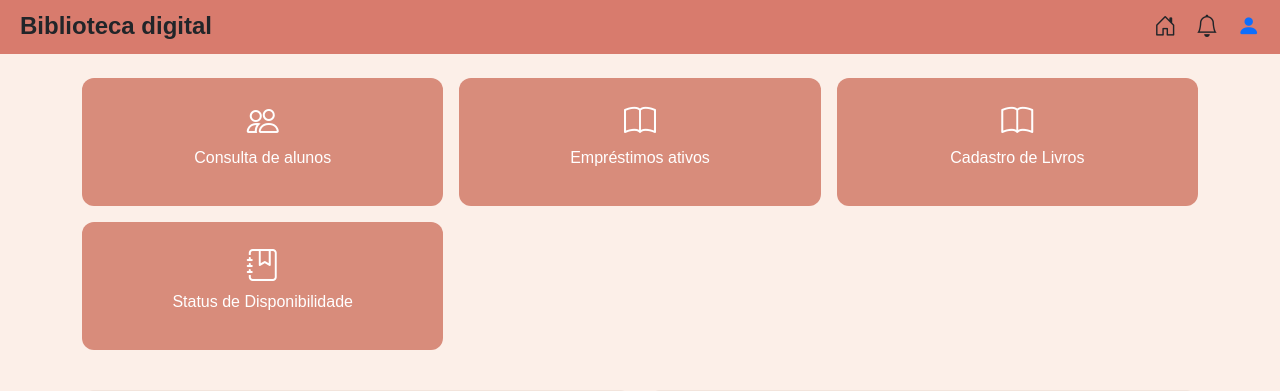
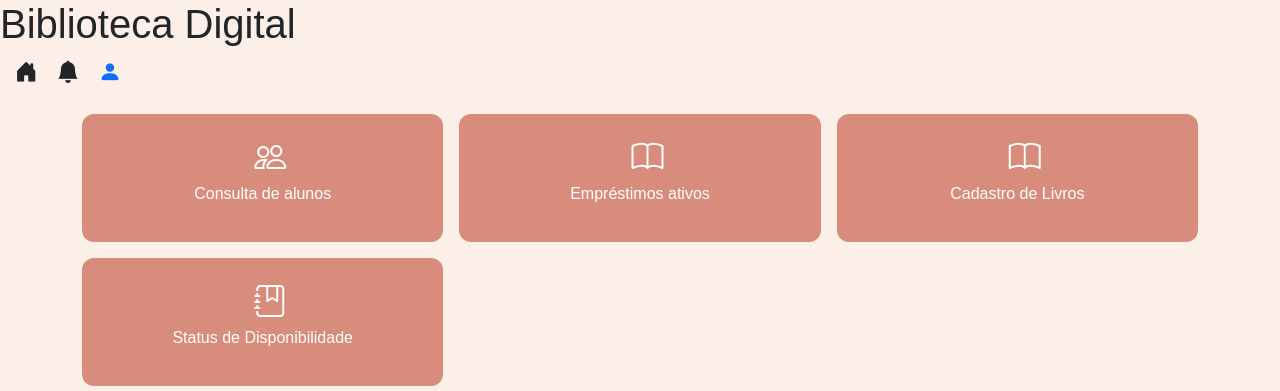
Before and after one commit to laragrossi/TCC---biblioteca-digital, a PHP site: page /homeprof.php in a window 1280 px wide. Shown: the top 391 px of the page. Run offline with PHP 8.4, Linux system fonts and the light colour scheme.

Commit message:
20/10
ícones da homepage do professor

```diff
--- a/biblioteca-digital-tcc/homeprof.php
+++ b/biblioteca-digital-tcc/homeprof.php
@@ -14,14 +14,11 @@
 </head>
 <body>
   <!-- Topbar -->
-  <div class="topbar">
-    <h1>Biblioteca digital</h1>
-    <div class="icons">
-      <i class="bi bi-house-door"></i>
-      <i class="bi bi-bell"></i>
-      <a href="dadosprof.php"><i class="bi bi-person-fill" title="Perfil"></i></a>
-    </div>
-  </div>
+   <h1>Biblioteca Digital</h1>
+        <div class="icons">
+            <i class="bi bi-house-door-fill" title="Início"></i>
+            <i class="bi bi-bell-fill" id="notification-btn" title="Notificações"></i>
+            <a href="dadosaluno.php"><i class="bi bi-person-fill" title="Perfil"></i></a>
 
   <div class="container mt-4">
     <div class="row g-3">
```
